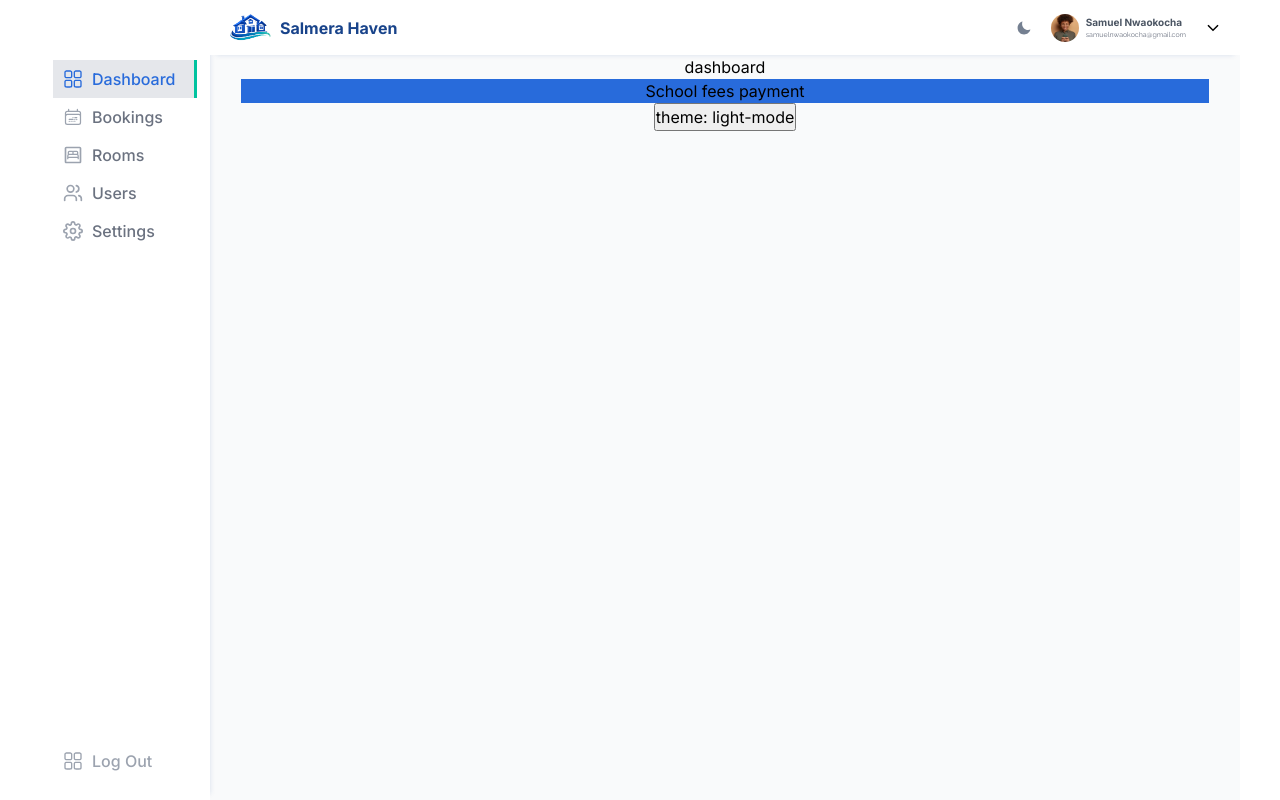
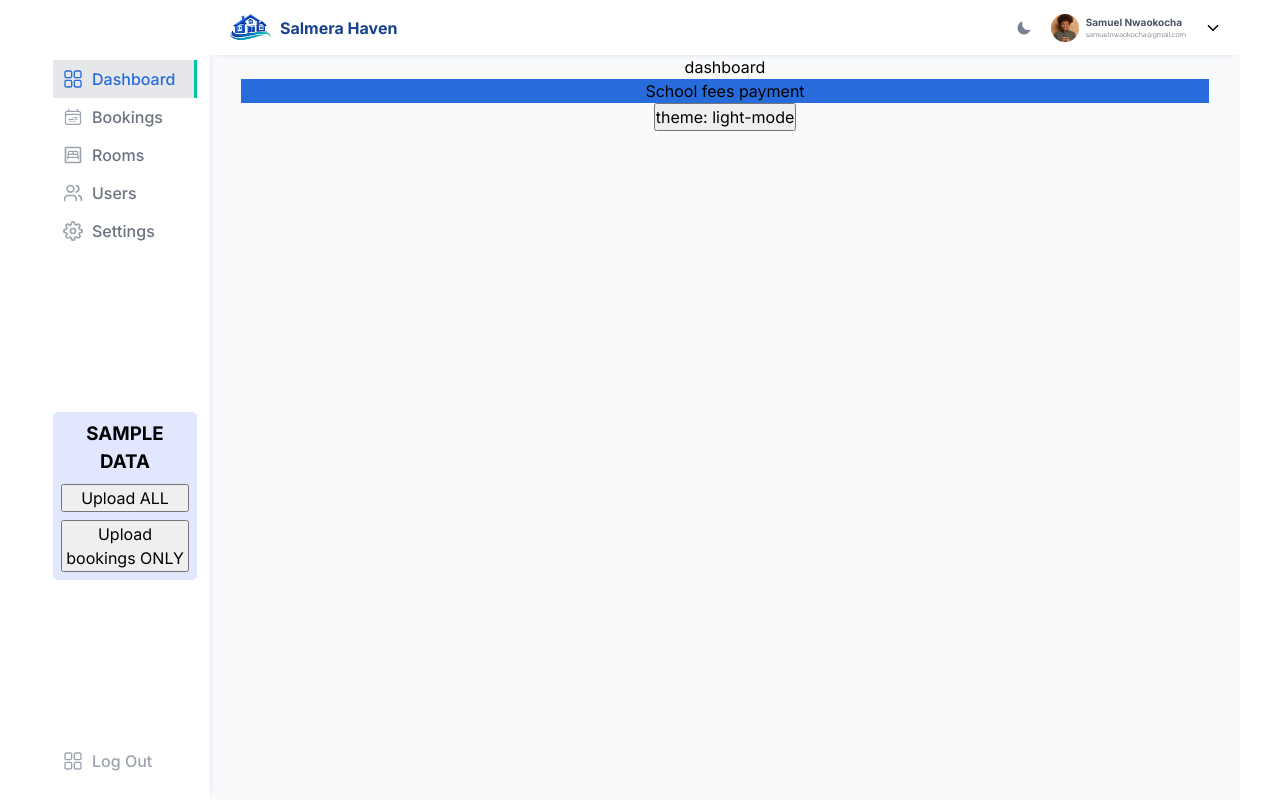
Before and after one commit to GbengaClarke/salmera-haven, a React (Vite) app: page / in a window 1280 px wide. Built offline with nearby package versions, Linux system fonts and the light colour scheme.

Commit message:
added uloader

```diff
--- a/src/ui/SideNav.jsx
+++ b/src/ui/SideNav.jsx
@@ -170,7 +170,7 @@ function SideNav({ closeSideBar }) {
             <span>Settings</span>
           </Link>
         </li>
-        {/* <Uploader /> */}
+        <Uploader />
 
         <Logout>
           <LogoutLink>
```
